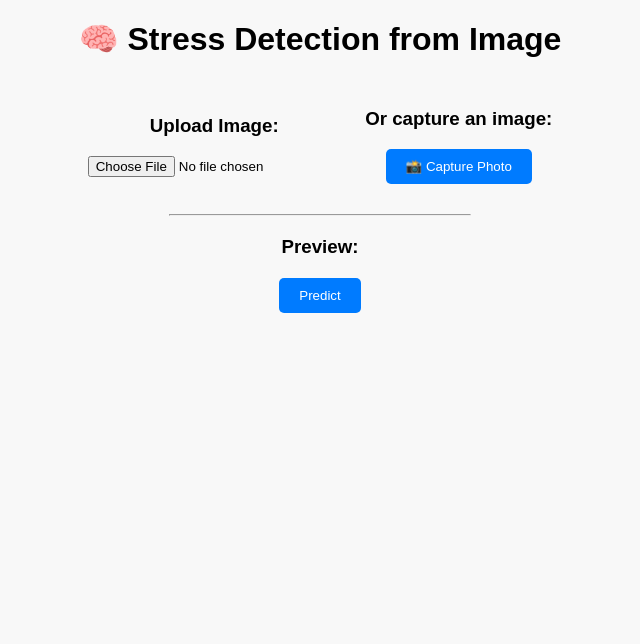
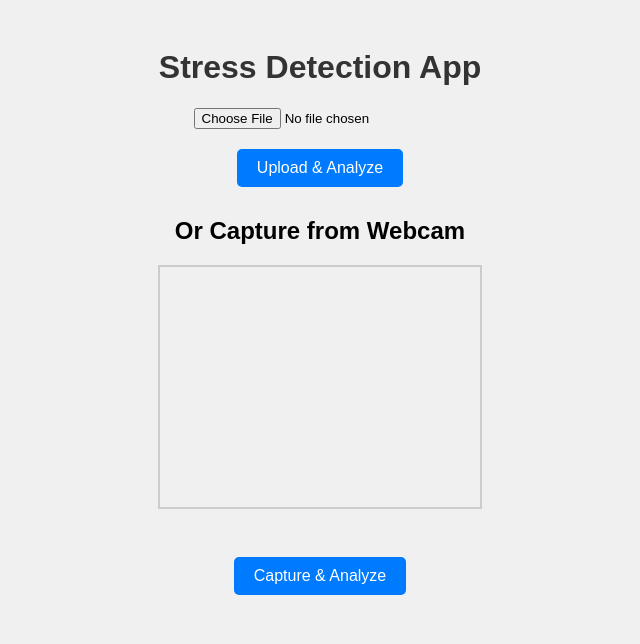
Before and after one commit to Bhavesh9908/StressDetection, a Flask app: page / in a window 1280 px wide. Shown: the top 644 px of the page, without its empty margins (320-960 px from the left). Run offline with Flask 2, Linux system fonts and the light colour scheme.

Commit message:
update app.py,index.html

```diff
--- a/app.py
+++ b/app.py
@@ -16,6 +16,7 @@ logging.basicConfig(level=logging.DEBUG)
 
 app = Flask(__name__)
 app.config['UPLOAD_FOLDER'] = 'static/uploads'
+os.makedirs(app.config['UPLOAD_FOLDER'], exist_ok=True)
 
 # Configure Cloudinary
 cloudinary.config(
@@ -24,7 +25,7 @@ cloudinary.config(
     api_secret="P5xxU64uEjNZy6wITFM5pD5Qu54"
 )
 
-# Load the model globally
+# Load model
 logging.debug("Loading model...")
 model = load_model('stressdetection.hdf5', compile=False)
 logging.debug("Model loaded successfully.")
@@ -38,40 +39,41 @@ def index():
     result = None
     image_path = None
 
-    if request.method == "POST":
-        if "image" in request.files:
-            file = request.files["image"]
-            if file:
-                filename = secure_filename(file.filename)
-                local_path = os.path.join(app.config["UPLOAD_FOLDER"], filename)
-                file.save(local_path)
+    if request.method == "POST" and "image" in request.files:
+        file = request.files["image"]
+        if file:
+            filename = secure_filename(file.filename)
+            local_path = os.path.join(app.config["UPLOAD_FOLDER"], filename)
+            file.save(local_path)
 
-                # Upload to Cloudinary
-                upload_result = cloudinary.uploader.upload(local_path)
-                image_url = upload_result['secure_url']
+            upload_result = cloudinary.uploader.upload(local_path)
+            image_url = upload_result['secure_url']
 
-                result = predict_emotion(local_path)
-                image_path = image_url
+            result = predict_emotion(local_path)
+            result["cloudinary_url"] = image_url  # Include for UI rendering
 
-    return render_template("index.html", result=result, image_path=image_path)
+    return render_template("index.html", result=result)
 
 @app.route("/capture", methods=["POST"])
 def capture():
-    data = request.form["image_data"].split(",")[1]
+    data = request.form.get("image_data", "").split(",")[1]
+    if not data:
+        return render_template("index.html", result={"error": "No image data received."})
+
     img_bytes = base64.b64decode(data)
     filename = f"{uuid.uuid4().hex}.png"
     local_path = os.path.join(app.config["UPLOAD_FOLDER"], filename)
     with open(local_path, "wb") as f:
         f.write(img_bytes)
 
-    # Upload to Cloudinary
     upload_result = cloudinary.uploader.upload(local_path)
     image_url = upload_result['secure_url']
 
     result = predict_emotion(local_path)
-    return render_template("index.html", result=result, image_path=image_url)
+    result["cloudinary_url"] = image_url
 
-# ➡️ New API route that returns JSON for your app
+    return render_template("index.html", result=result)
+
 @app.route("/api/predict", methods=["POST"])
 def api_predict():
     logging.debug("Inside API predict route")
@@ -85,10 +87,7 @@ def api_predict():
         local_path = os.path.join(app.config["UPLOAD_FOLDER"], filename)
         file.save(local_path)
 
-        # Predict
         result = predict_emotion(local_path)
-
-        # Return result as JSON
         return jsonify(result)
 
     return jsonify({"error": "Invalid image upload"}), 400
@@ -98,11 +97,9 @@ def annotate_image_with_info(image_path, emotion, stress, stress_score):
     draw = ImageDraw.Draw(img)
 
     try:
-
         font = ImageFont.truetype("arial.ttf", 25)
     except:
         font = ImageFont.load_default()
-
 
     text_lines = [
         f"Emotion: {emotion}",
@@ -110,25 +107,22 @@ def annotate_image_with_info(image_path, emotion, stress, stress_score):
         f"Stress Score: {stress_score}"
     ]
 
-
     x, y = 10, 10
-
-
     for line in text_lines:
         draw.text((x, y), line, fill="red", font=font)
         y += 30
 
-
     annotated_path = "static/annotated_result.jpg"
     img.save(annotated_path)
-
     return annotated_path
 
 def predict_emotion(image_path):
     logging.debug(f"Predicting emotion for image: {image_path}")
     image = cv2.imread(image_path)
+    if image is None:
+        return {"error": "Invalid image file."}
+
     gray = cv2.cvtColor(image, cv2.COLOR_BGR2GRAY)
-
     face_cascade = cv2.CascadeClassifier(cv2.data.haarcascades + 'haarcascade_frontalface_default.xml')
     faces = face_cascade.detectMultiScale(gray, 1.1, 4)
 
@@ -148,24 +142,18 @@ def predict_emotion(image_path):
     stress_score = sum([preds[emotion_labels.index(e)] for e in stress_emotions]) * 100
     stress = "Stress" if stress_score >= 50 else "Non-Stress"
 
-
-    annotated_image_path = annotate_image_with_info(
-        image_path, emotion, stress, f"{stress_score:.1f}%"
-    )
-
-
-    cloudinary_result = cloudinary.uploader.upload(annotated_image_path)
-    annotated_image_url = cloudinary_result['secure_url']
+    annotated_path = annotate_image_with_info(image_path, emotion, stress, f"{stress_score:.1f}%")
+    cloudinary_result = cloudinary.uploader.upload(annotated_path)
+    annotated_url = cloudinary_result['secure_url']
 
     return {
         "emotion": emotion,
         "confidence": f"{confidence:.1f}%",
         "stress": stress,
         "stress_score": f"{stress_score:.1f}%",
-        "image_url": annotated_image_url
+        "annotated_image_url": annotated_url
     }
 
 if __name__ == "__main__":
-    os.makedirs("static/uploads", exist_ok=True)
     port = int(os.environ.get("PORT", 5000))
     app.run(host="0.0.0.0", port=port, debug=True)
--- a/templates/index.html
+++ b/templates/index.html
@@ -2,168 +2,136 @@
 <html lang="en">
 <head>
   <meta charset="UTF-8">
-  <title>Stress Detection</title>
+  <title>Stress Detection App</title>
+  <meta name="viewport" content="width=device-width, initial-scale=1.0">
   <style>
-    body { font-family: Arial; text-align: center; background: #f8f8f8; }
-    h1 { margin-top: 20px; }
-    #result-box { margin-top: 20px; }
-    .stress { color: red; font-weight: bold; }
-    .non-stress { color: green; font-weight: bold; }
-    img { max-width: 400px; margin-top: 10px; cursor: pointer; }
-    #uploadForm, #captureForm { display: inline-block; margin: 10px; }
-    button { cursor: pointer; padding: 10px 20px; background: #007bff; color: white; border: none; border-radius: 5px; }
-    canvas { display: none; }
-    /* Modal Styling */
-    .modal {
-      display: none;
-      position: fixed;
-      z-index: 999;
-      padding-top: 60px;
-      left: 0; top: 0;
-      width: 100%; height: 100%;
-      background-color: rgba(0, 0, 0, 0.8);
+    body {
+      font-family: Arial, sans-serif;
+      padding: 20px;
+      background: #f0f0f0;
+      text-align: center;
     }
-    .modal-content {
-      margin: auto;
-      display: block;
-      max-width: 90%;
-      max-height: 80%;
+
+    h1 {
+      color: #333;
     }
-    .close {
-      position: absolute;
-      top: 20px;
-      right: 35px;
+
+    form {
+      margin: 20px auto;
+    }
+
+    input[type="file"] {
+      margin-bottom: 10px;
+    }
+
+    button {
+      padding: 10px 20px;
+      margin: 10px;
+      border: none;
+      background: #007BFF;
       color: white;
-      font-size: 40px;
-      font-weight: bold;
+      font-size: 16px;
+      border-radius: 5px;
       cursor: pointer;
     }
-    pre {
-      background: #eeeeee;
-      text-align: left;
-      display: inline-block;
+
+    button:hover {
+      background: #0056b3;
+    }
+
+    img {
+      max-width: 90%;
+      height: auto;
+      margin-top: 20px;
+      border: 2px solid #ccc;
+    }
+
+    #video {
+      display: block;
+      margin: 20px auto;
+      border: 2px solid #ccc;
+    }
+
+    #canvas {
+      display: none;
+    }
+
+    .result {
+      background: #fff;
       padding: 15px;
-      border-radius: 5px;
-      overflow-x: auto;
-      max-width: 90%;
+      margin: 20px auto;
+      border-radius: 10px;
+      max-width: 500px;
+      box-shadow: 0 0 10px rgba(0,0,0,0.1);
+    }
+
+    .error {
+      color: red;
     }
   </style>
 </head>
 <body>
-  <h1>🧠 Stress Detection from Image</h1>
+  <h1>Stress Detection App</h1>
 
-  <!-- Image upload form -->
-  <div id="uploadForm">
-    <h3>Upload Image:</h3>
-    <input type="file" id="uploadImageInput" accept="image/*" required>
-  </div>
-
-  <!-- Capture image form -->
-  <div id="captureForm">
-    <h3>Or capture an image:</h3>
-    <button type="button" onclick="capture()">📸 Capture Photo</button>
-  </div>
-
-  <hr style="width: 300px; margin: 20px auto;">
-
-  <!-- Hidden canvas for capturing the photo -->
-  <canvas id="canvas" width="400" height="300"></canvas>
-
-  <!-- Preview Selected/Captured Image -->
-  <div id="previewArea">
-    <h3>Preview:</h3>
-    <img id="previewImage" style="display:none;">
-  </div>
-
-  <!-- Predict button -->
-  <div id="predictForm" style="margin-top:20px;">
-    <form id="predictFormUpload" method="POST" action="/" enctype="multipart/form-data" style="display: none;">
-      <input type="file" name="image" id="hiddenFileInput" style="display:none;">
+  <!-- Upload Form -->
+  <form method="POST" enctype="multipart/form-data">
+    <input type="file" name="image" accept="image/*" required>
+    <br>
+    <button type="submit">Upload & Analyze</button>
   </form>
 
-    <form id="predictFormCapture" method="POST" action="/capture" style="display: none;">
-      <input type="hidden" name="image_data" id="image_data_hidden">
+  <!-- Webcam Capture Section -->
+  <h2>Or Capture from Webcam</h2>
+  <video id="video" width="320" height="240" autoplay></video>
+  <br>
+  <button onclick="captureImage()">Capture & Analyze</button>
+
+  <form id="capture-form" method="POST" action="/capture">
+    <input type="hidden" name="image_data" id="image_data">
   </form>
 
-    <button id="predictButton" type="button" onclick="submitPrediction()">Predict</button>
-  </div>
+  <canvas id="canvas" width="320" height="240"></canvas>
 
+  <!-- Result Display -->
   {% if result %}
-    <div id="result-box">
-      <h3>Prediction JSON:</h3>
-      <pre>{{ result | tojson(indent=2) }}</pre>
+    <div class="result">
+      {% if result.error %}
+        <p class="error">{{ result.error }}</p>
+      {% else %}
+        <h3>Prediction Result:</h3>
+        <p><strong>Emotion:</strong> {{ result.emotion }}</p>
+        <p><strong>Confidence:</strong> {{ result.confidence }}</p>
+        <p><strong>Stress:</strong> {{ result.stress }}</p>
+        <p><strong>Stress Score:</strong> {{ result.stress_score }}</p>
 
-      {% if result.cloudinary_url %}
+        {% if result.annotated_image_url %}
           <h4>Annotated Image:</h4>
-        <img src="{{ result.cloudinary_url }}" alt="Analyzed Image">
+          <img src="{{ result.annotated_image_url }}" alt="Analyzed Image">
         {% endif %}
-
-      {% if result.error %}
-        <p style="color: red;">{{ result.error }}</p>
       {% endif %}
     </div>
   {% endif %}
 
   <script>
-    let selectedMethod = ""; // To know if upload or capture
-    let capturedDataUrl = "";
+    const video = document.getElementById('video');
+    const canvas = document.getElementById('canvas');
+    const imageDataInput = document.getElementById('image_data');
 
-    // Handle image upload preview
-    document.getElementById('uploadImageInput').addEventListener('change', function(e) {
-      const file = e.target.files[0];
-      if (file) {
-        const reader = new FileReader();
-        reader.onload = function(evt) {
-          document.getElementById('previewImage').src = evt.target.result;
-          document.getElementById('previewImage').style.display = 'block';
-        };
-        reader.readAsDataURL(file);
-
-        // Copy uploaded file to hidden input for form submission
-        const dataTransfer = new DataTransfer();
-        dataTransfer.items.add(file);
-        document.getElementById('hiddenFileInput').files = dataTransfer.files;
-
-        selectedMethod = "upload";
-      }
+    // Access webcam
+    navigator.mediaDevices.getUserMedia({ video: true })
+      .then(stream => {
+        video.srcObject = stream;
+      })
+      .catch(err => {
+        console.error("Camera access denied:", err);
       });
 
-    // Handle capture
-    function capture() {
-      const canvas = document.getElementById('canvas');
+    function captureImage() {
       const context = canvas.getContext('2d');
-
-      navigator.mediaDevices.getUserMedia({ video: true })
-        .then(stream => {
-          const video = document.createElement('video');
-          video.srcObject = stream;
-          video.play();
-
-          video.onloadeddata = () => {
       context.drawImage(video, 0, 0, canvas.width, canvas.height);
-            capturedDataUrl = canvas.toDataURL("image/png");
-            document.getElementById('previewImage').src = capturedDataUrl;
-            document.getElementById('previewImage').style.display = 'block';
-
-            document.getElementById('image_data_hidden').value = capturedDataUrl;
-            selectedMethod = "capture";
-
-            video.pause();
-            video.srcObject.getTracks().forEach(track => track.stop());
-          };
-        })
-        .catch(error => console.error('Webcam error:', error));
-    }
-
-    // Submit form based on selected method
-    function submitPrediction() {
-      if (selectedMethod === "upload") {
-        document.getElementById('predictFormUpload').submit();
-      } else if (selectedMethod === "capture") {
-        document.getElementById('predictFormCapture').submit();
-      } else {
-        alert("Please upload or capture an image first!");
-      }
+      const dataUrl = canvas.toDataURL('image/png');
+      imageDataInput.value = dataUrl;
+      document.getElementById('capture-form').submit();
     }
   </script>
 </body>
```
Also changed, not shown: static/annotated_result.jpg, static/uploads/Dev_dada.jpeg, static/uploads/c1690303412648b3881586162b634374.png (added), static/uploads/women_1.jpeg (added). Lines whose indentation alone changed are shown as unchanged.
